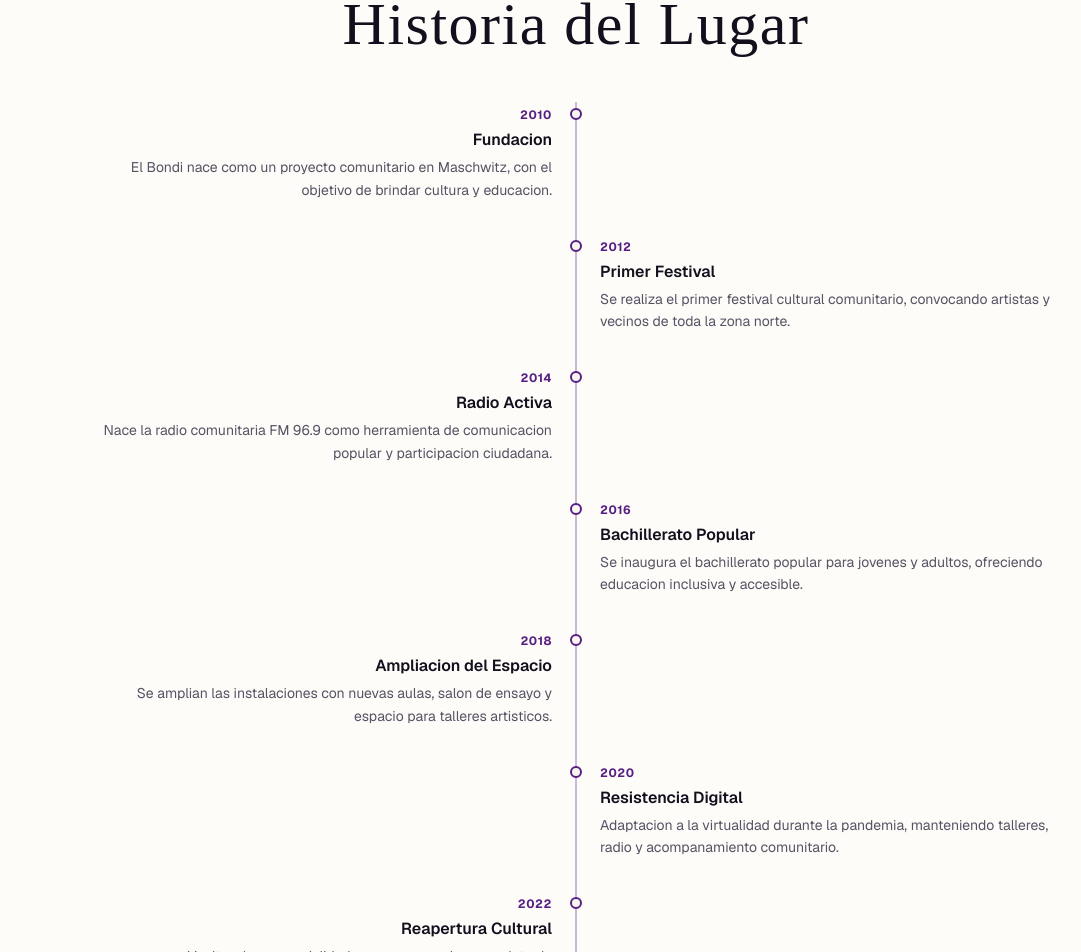
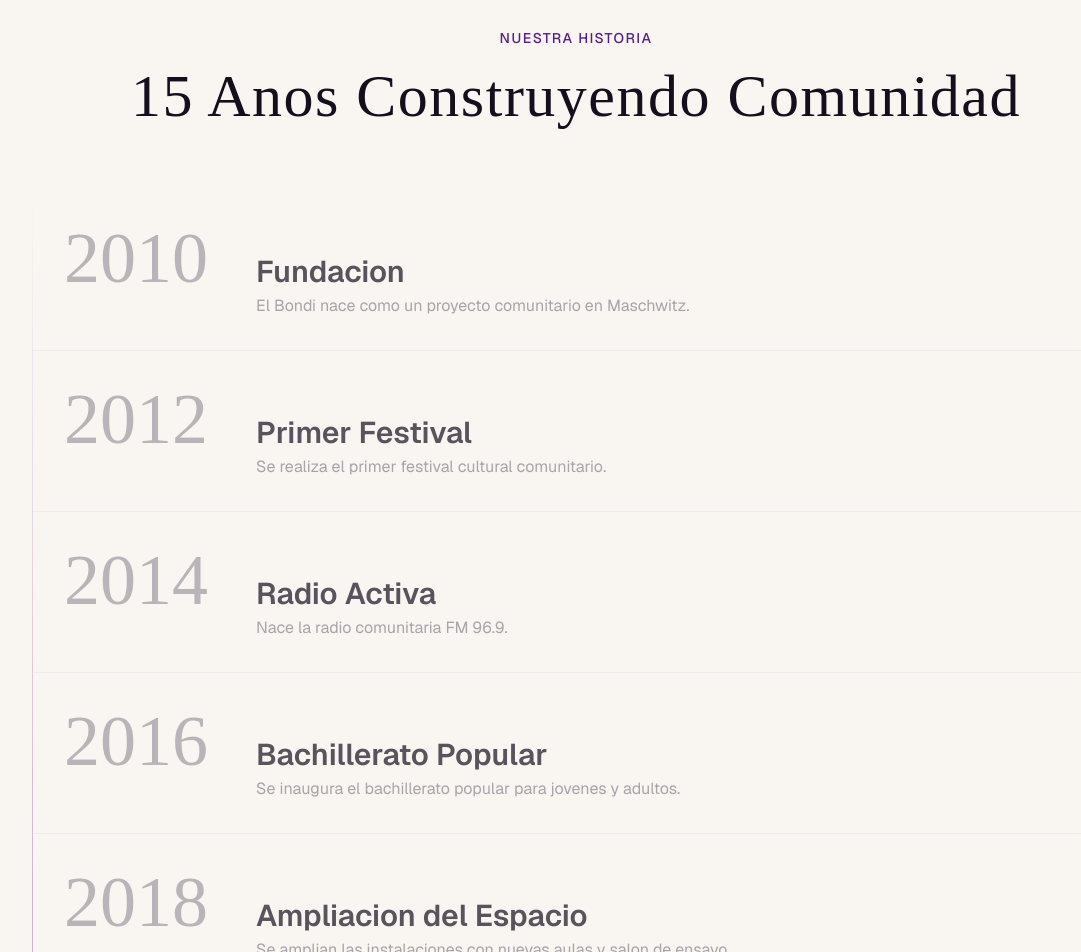
Before and after one commit to cccarmen/v0-CentroCulturalElbondi, a Next.js app: page / in a window 1280 px wide. Shown: the part 3223-4175 px from the top of the page, without its empty margins (64-1145 px from the left). Built offline with nearby package versions, Linux system fonts and the light colour scheme; a web font is replaced by a local one.

Commit message:
feat: add InteractiveTimeline component with hover effects
Replace HistorySection with new timeline component with dynamic hover visuals.

```diff
--- a/app/page.tsx
+++ b/app/page.tsx
@@ -2,7 +2,7 @@ import { CinematicNavbar } from '@/components/cinematic-navbar'
 import { ImmersiveHero } from '@/components/immersive-hero'
 import { EventsSection } from '@/components/events-section'
 import { WorkshopsSection } from '@/components/workshops-section'
-import { HistorySection } from '@/components/history-section'
+import { InteractiveTimeline } from '@/components/interactive-timeline'
 import { RadioSection } from '@/components/radio-section'
 import { MapSection } from '@/components/map-section'
 import { CommunitySection } from '@/components/community-section'
@@ -17,7 +17,7 @@ export default function Home() {
         <ImmersiveHero />
         <EventsSection />
         <WorkshopsSection />
-        <HistorySection />
+        <InteractiveTimeline />
         <RadioSection />
         <MapSection />
         <CommunitySection />
--- /dev/null
+++ b/components/interactive-timeline.tsx
@@ -0,0 +1,211 @@
+'use client'
+
+import { useState, useRef, useCallback } from 'react'
+import Image from 'next/image'
+
+const timelineEvents = [
+  {
+    year: '2010',
+    title: 'Fundacion',
+    description: 'El Bondi nace como un proyecto comunitario en Maschwitz.',
+    image: '/images/evento-encuentro.jpg',
+  },
+  {
+    year: '2012',
+    title: 'Primer Festival',
+    description: 'Se realiza el primer festival cultural comunitario.',
+    image: '/images/evento-musica.jpg',
+  },
+  {
+    year: '2014',
+    title: 'Radio Activa',
+    description: 'Nace la radio comunitaria FM 96.9.',
+    image: '/images/evento-variete.jpg',
+  },
+  {
+    year: '2016',
+    title: 'Bachillerato Popular',
+    description: 'Se inaugura el bachillerato popular para jovenes y adultos.',
+    image: '/images/evento-folklore.jpg',
+  },
+  {
+    year: '2018',
+    title: 'Ampliacion del Espacio',
+    description: 'Se amplian las instalaciones con nuevas aulas y salon de ensayo.',
+    image: '/images/evento-ronda.jpg',
+  },
+  {
+    year: '2020',
+    title: 'Resistencia Digital',
+    description: 'Adaptacion a la virtualidad durante la pandemia.',
+    image: '/images/evento-cumple.jpg',
+  },
+  {
+    year: '2022',
+    title: 'Reapertura Cultural',
+    description: 'Vuelta a la presencialidad con programacion completa.',
+    image: '/images/evento-pareja.jpg',
+  },
+  {
+    year: '2024',
+    title: 'Nuevo Escenario',
+    description: 'Se inaugura el nuevo escenario al aire libre.',
+    image: '/images/evento-baile-atardecer.jpg',
+  },
+  {
+    year: '2026',
+    title: 'Expansion Comunitaria',
+    description: 'El Bondi se expande con nuevos proyectos.',
+    image: '/images/evento-fiesta.jpg',
+  },
+]
+
+export function InteractiveTimeline() {
+  const [hoveredIndex, setHoveredIndex] = useState<number | null>(null)
+  const [mousePosition, setMousePosition] = useState({ x: 0, y: 0 })
+  const containerRef = useRef<HTMLDivElement>(null)
+
+  const handleMouseMove = useCallback((e: React.MouseEvent) => {
+    if (containerRef.current) {
+      const rect = containerRef.current.getBoundingClientRect()
+      setMousePosition({
+        x: e.clientX - rect.left,
+        y: e.clientY - rect.top,
+      })
+    }
+  }, [])
+
+  return (
+    <section className="relative overflow-hidden bg-background py-20 lg:py-32">
+      <div className="mx-auto max-w-6xl px-4 lg:px-8">
+        {/* Section header */}
+        <div className="mb-16 text-center">
+          <span className="text-sm font-medium uppercase tracking-widest text-primary">
+            Nuestra Historia
+          </span>
+          <h2 className="mt-4 font-display text-4xl tracking-wide text-foreground md:text-5xl lg:text-6xl">
+            15 Anos Construyendo Comunidad
+          </h2>
+        </div>
+
+        {/* Interactive timeline */}
+        <div
+          ref={containerRef}
+          onMouseMove={handleMouseMove}
+          className="relative"
+        >
+          {/* Floating image that follows cursor */}
+          <div
+            className="pointer-events-none fixed z-50 transition-all duration-200 ease-out"
+            style={{
+              left: mousePosition.x,
+              top: mousePosition.y,
+              transform: 'translate(-50%, -50%)',
+              opacity: hoveredIndex !== null ? 1 : 0,
+              scale: hoveredIndex !== null ? 1 : 0.8,
+            }}
+          >
+            {hoveredIndex !== null && (
+              <div className="relative h-64 w-80 overflow-hidden rounded-lg shadow-2xl md:h-80 md:w-96">
+                <Image
+                  src={timelineEvents[hoveredIndex].image}
+                  alt={timelineEvents[hoveredIndex].title}
+                  fill
+                  className="object-cover"
+                />
+                <div className="absolute inset-0 bg-gradient-to-t from-black/40 to-transparent" />
+                <div className="absolute bottom-4 left-4 right-4">
+                  <span className="text-3xl font-bold text-white">
+                    {timelineEvents[hoveredIndex].year}
+                  </span>
+                </div>
+              </div>
+            )}
+          </div>
+
+          {/* Timeline list */}
+          <div className="relative">
+            {/* Vertical line accent */}
+            <div className="absolute left-0 top-0 h-full w-px bg-gradient-to-b from-transparent via-primary/30 to-transparent" />
+
+            <ul className="flex flex-col">
+              {timelineEvents.map((event, index) => (
+                <li
+                  key={event.year}
+                  onMouseEnter={() => setHoveredIndex(index)}
+                  onMouseLeave={() => setHoveredIndex(null)}
+                  className="group relative cursor-pointer border-b border-border/30 transition-colors hover:bg-muted/30"
+                >
+                  <div className="flex items-baseline gap-6 py-6 pl-8 pr-4 md:gap-12 md:py-8">
+                    {/* Year */}
+                    <span
+                      className={`shrink-0 font-display text-4xl tabular-nums transition-all duration-300 md:text-6xl lg:text-7xl ${
+                        hoveredIndex === index
+                          ? 'text-primary'
+                          : 'text-muted-foreground/40'
+                      }`}
+                    >
+                      {event.year}
+                    </span>
+
+                    {/* Content */}
+                    <div className="flex-1 overflow-hidden">
+                      <h3
+                        className={`text-xl font-semibold transition-all duration-300 md:text-2xl lg:text-3xl ${
+                          hoveredIndex === index
+                            ? 'translate-x-2 text-foreground'
+                            : 'text-foreground/70'
+                        }`}
+                      >
+                        {event.title}
+                      </h3>
+                      <p
+                        className={`mt-1 text-sm transition-all duration-300 md:text-base ${
+                          hoveredIndex === index
+                            ? 'translate-x-2 text-muted-foreground'
+                            : 'text-muted-foreground/50'
+                        }`}
+                      >
+                        {event.description}
+                      </p>
+                    </div>
+
+                    {/* Arrow indicator */}
+                    <div
+                      className={`shrink-0 transition-all duration-300 ${
+                        hoveredIndex === index
+                          ? 'translate-x-0 opacity-100'
+                          : '-translate-x-4 opacity-0'
+                      }`}
+                    >
+                      <svg
+                        className="size-6 text-primary md:size-8"
+                        fill="none"
+                        viewBox="0 0 24 24"
+                        stroke="currentColor"
+                        strokeWidth={2}
+                      >
+                        <path
+                          strokeLinecap="round"
+                          strokeLinejoin="round"
+                          d="M17 8l4 4m0 0l-4 4m4-4H3"
+                        />
+                      </svg>
+                    </div>
+                  </div>
+
+                  {/* Hover accent line */}
+                  <div
+                    className={`absolute left-0 top-0 h-full w-1 bg-primary transition-all duration-300 ${
+                      hoveredIndex === index ? 'opacity-100' : 'opacity-0'
+                    }`}
+                  />
+                </li>
+              ))}
+            </ul>
+          </div>
+        </div>
+      </div>
+    </section>
+  )
+}
```
